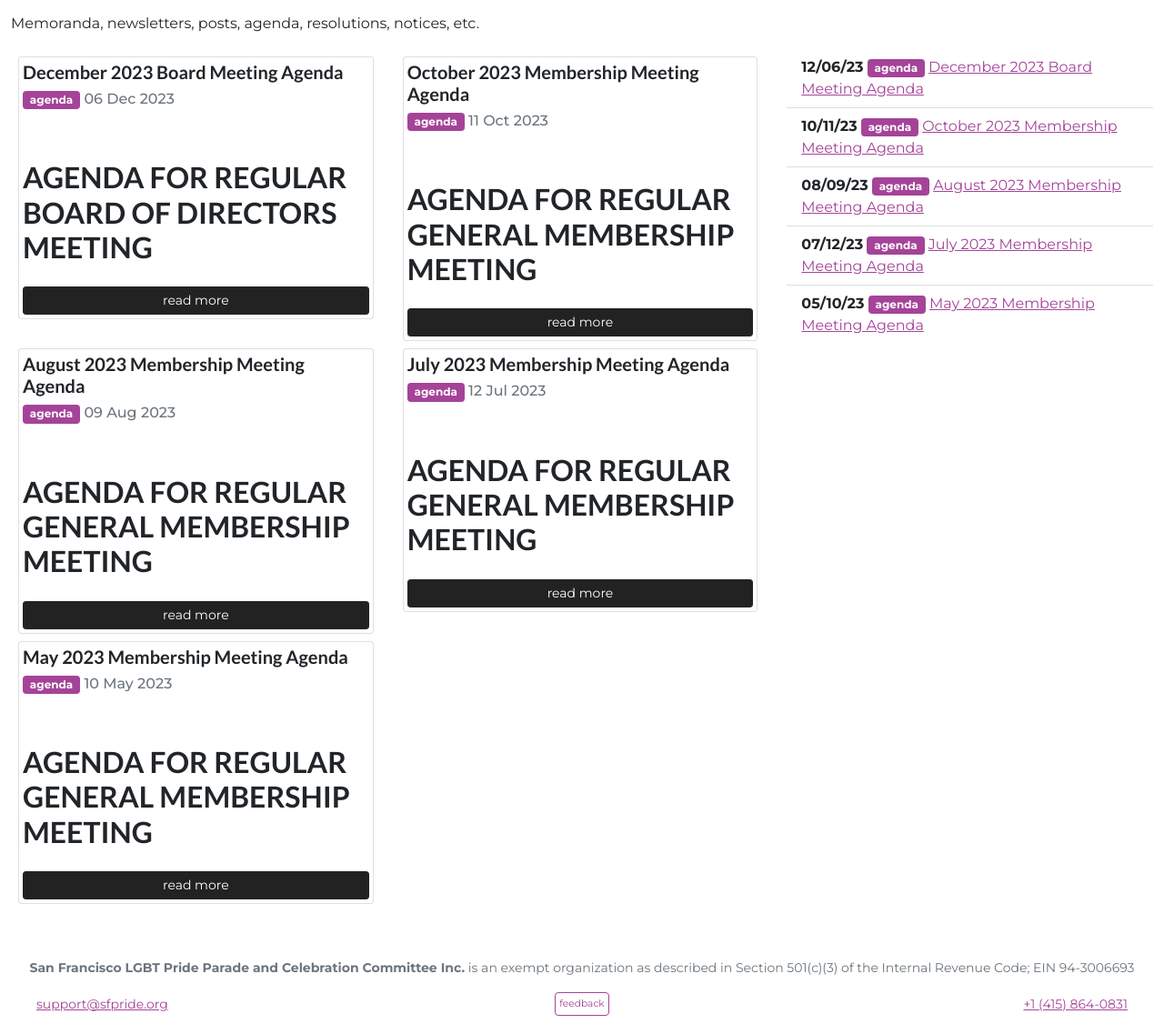
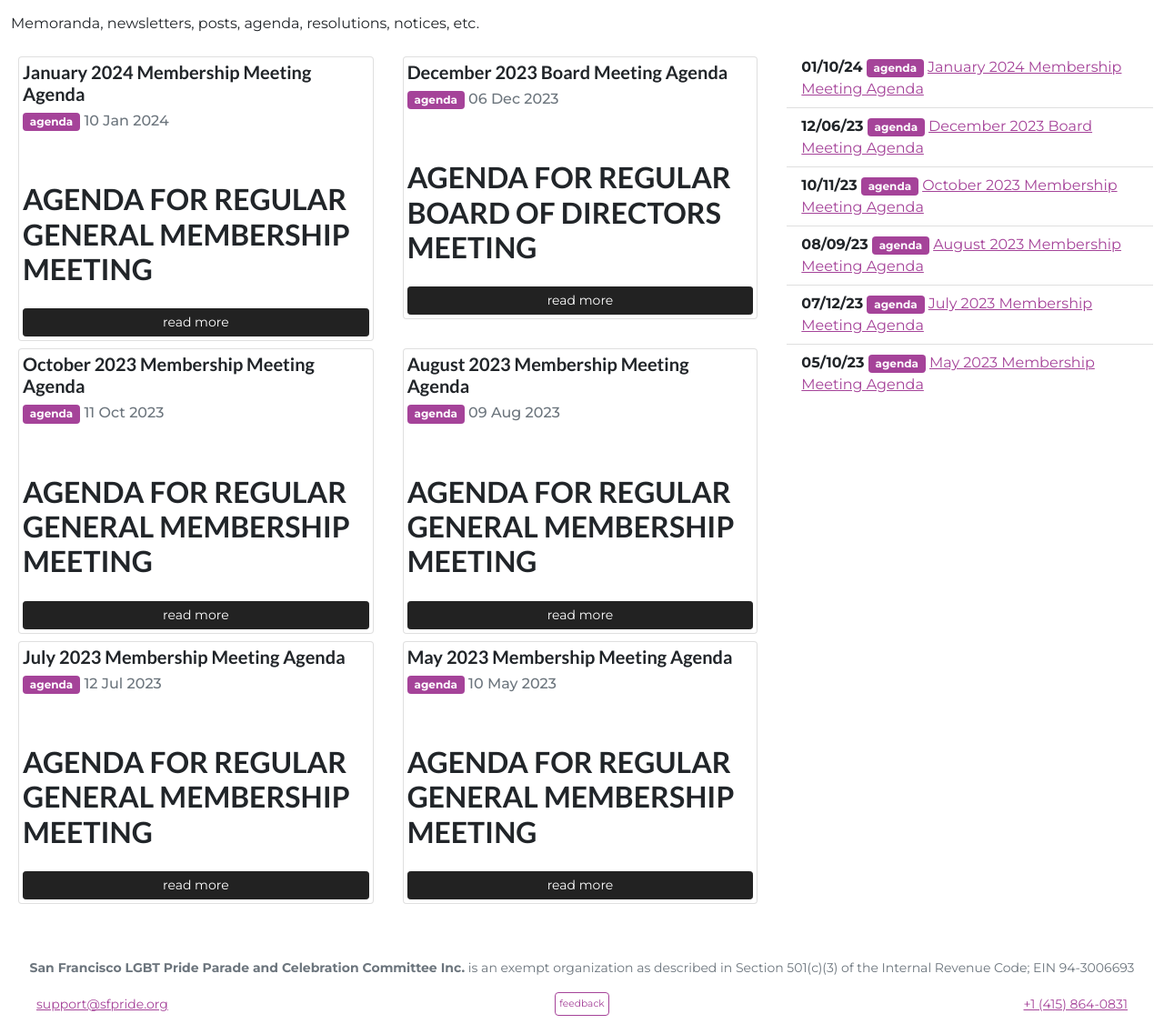
Before and after one commit to sfpride/members, a Jekyll site: the page built from posts.html, in a window 1280 px wide. Shown: the part 288-1425 px from the top of the page at 91% size. Built offline with Jekyll 4.4.1, drawn with Linux system fonts in a browser that asks for light colours.

Commit message:
jan member meeting

```diff
--- a/_data/calendar.csv
+++ b/_data/calendar.csv
@@ -3,7 +3,7 @@ Oct 11th 2023, Membership,/agenda/2023/10/11/membership/
 Nov 15th 2023, Board,,https://cdn.sfpride.org/docs/meetings/20231115-sfpride-board-packet.pdf
 Dec 6th 2023, Board,/agenda/2023/12/06/board/
 Jan 3rd 2024, Board,https://cdn.sfpride.org/docs/meetings/20240103-sfpride-board-agenda.pdf,https://cdn.sfpride.org/docs/meetings/20240103-sfpride-board-packet.pdf
-Jan 10th 2024, Membership,
+Jan 10th 2024, Membership,/agenda/2024/01/10/membership/
 Feb 7th 2024, Board,
 Mar 6th 2024, Board
 Apr 3rd 2024, Board,
--- a/_data/meetings.yml
+++ b/_data/meetings.yml
@@ -20,7 +20,7 @@
   zoom-link: https://us02web.zoom.us/j/83801507870?pwd=aXZEYkViYk5jUW1hRTlNM2pzNUx0Zz09
   zoom-id: 838 0150 7870
   zoom-passcode: 854497
-  #agenda: /agenda/2023/10/11/membership
+  agenda: /agenda/2024/01/10/membership
   #packet: https://cdn.sfpride.org/docs/meetings/20230315-sfpride-membership-packet.pdf
 - title: Annual General Meeting
   active: false
--- /dev/null
+++ b/_posts/2024-01-10-membership.markdown
@@ -0,0 +1,32 @@
+---
+title: January 2024 Membership Meeting Agenda
+layout: membership-agenda
+category: agenda
+---
+
+## AGENDA FOR REGULAR GENERAL MEMBERSHIP MEETING
+
+**HELD REMOTELY ON 2024-JANUARY-10**
+
+[Meeting Guidelines and Protocols](/meetings)
+
+1. Standing Items (10 mins)
+   1. Call to Order and Welcome
+   2. Acknowledgement of Unceded Raymatush Ohlone Land
+   3. Introductions
+   4. Appointment of Meeting Roles
+      1. Timekeeper
+      2. Stack Monitor
+      3. Vibe Watcher
+   5. Reading of the Mission Statement
+<!-- 7. Reading and Approval of Minutes  -->
+2. Unfinished Business
+   1. NONE
+3. New Business
+   1. NONE
+4.  Agency Update (10 mins)
+5.  Announcements (5 mins)
+<!-- 12. Program (20 mins)  -->
+6.  Public Comment (10 mins)
+7.  In-Memoriam
+8.  Adjournment
```
